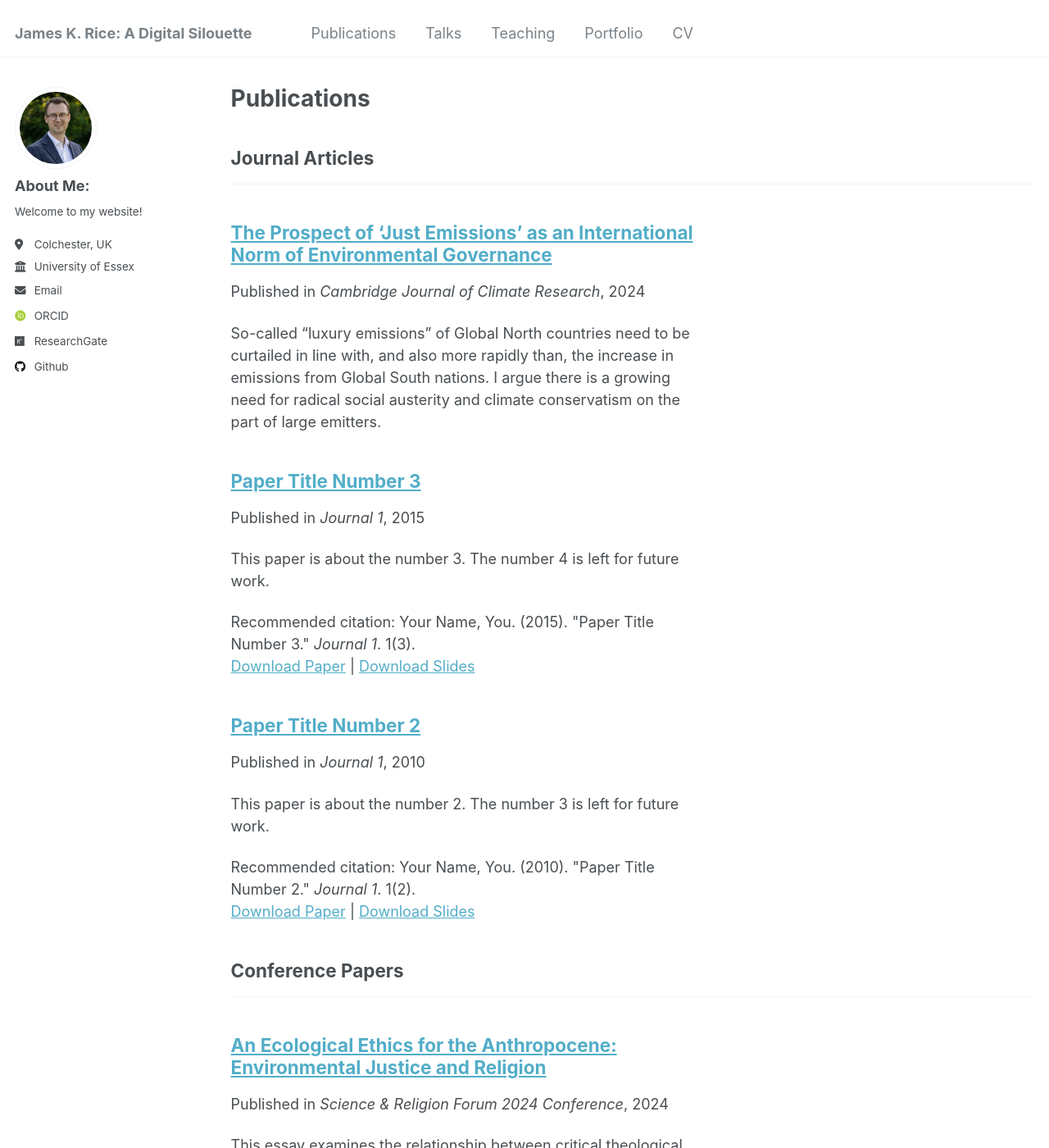
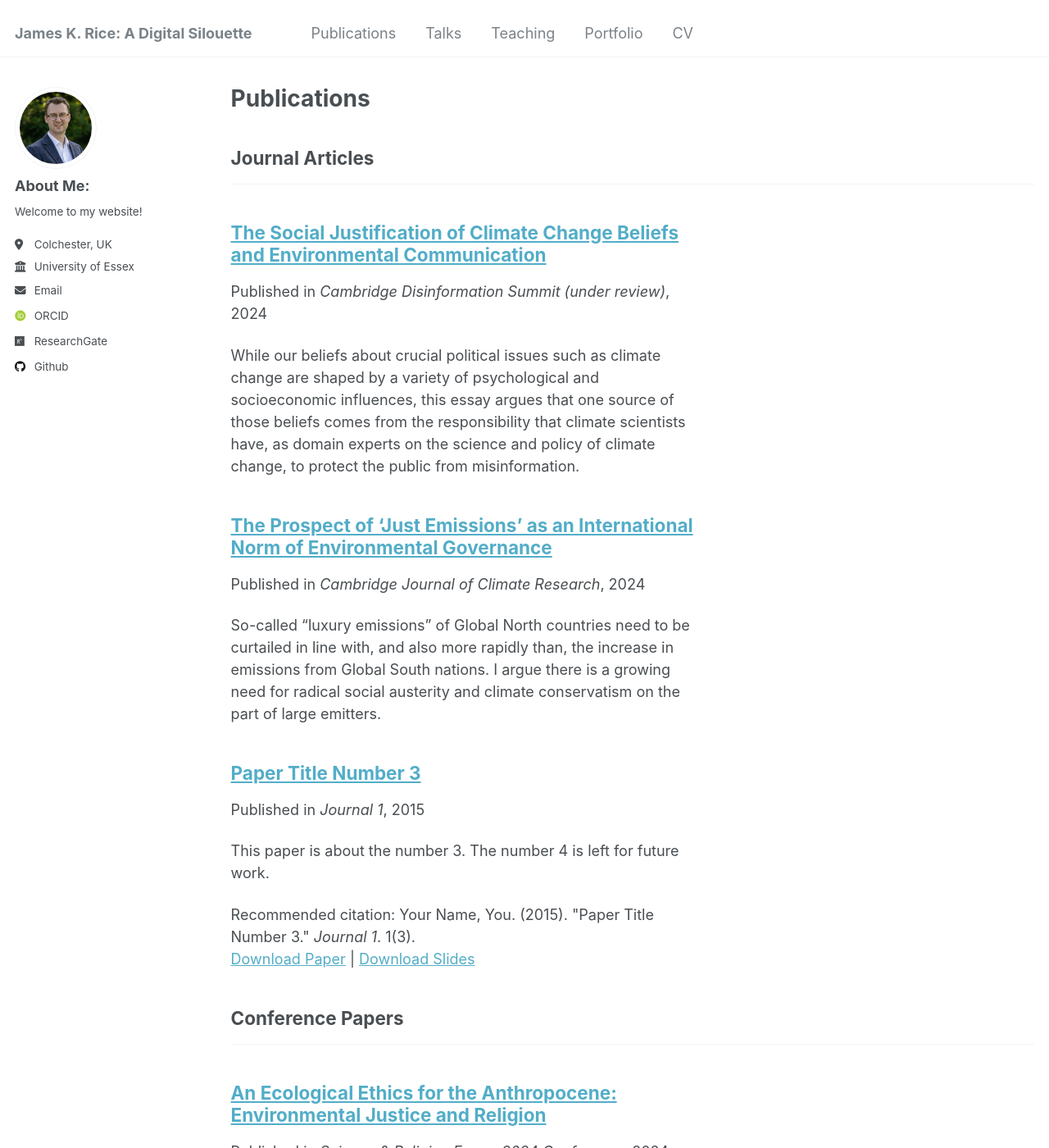
Before and after one commit to jameskrice7/jameskrice7.github.io, a Jekyll site: the page built from _pages/publications.html, in a window 1280 px wide and 1400 px high. Shown: the whole window at 82% size. Built offline with Jekyll 4.4.1, drawn with Linux system fonts in a browser that asks for light colours; some web fonts are replaced.

Commit message:
Update 2010-10-01-paper-title-number-2.md
add paper

```diff
--- a/_publications/2010-10-01-paper-title-number-2.md
+++ b/_publications/2010-10-01-paper-title-number-2.md
@@ -1,14 +1,14 @@
 ---
-title: "Paper Title Number 2"
-collection: publications
+title: "The Social Justification of Climate Change Beliefs and Environmental Communication"
+collection: conference
 category: manuscripts
-permalink: /publication/2010-10-01-paper-title-number-2
-excerpt: 'This paper is about the number 2. The number 3 is left for future work.'
-date: 2010-10-01
-venue: 'Journal 1'
-slidesurl: 'http://academicpages.github.io/files/slides2.pdf'
-paperurl: 'http://academicpages.github.io/files/paper2.pdf'
-citation: 'Your Name, You. (2010). &quot;Paper Title Number 2.&quot; <i>Journal 1</i>. 1(2).'
+permalink: /_publications/Cambridge_disinformation
+excerpt: 'While our beliefs about crucial political issues such as climate change are shaped by a variety of psychological and socioeconomic influences, this essay argues that one source of those beliefs comes from the responsibility that climate scientists have, as domain experts on the science and policy of climate change, to protect the public from misinformation.'
+date: 2024-11-01
+venue: 'Cambridge Disinformation Summit (under review)'
+# slidesurl: 'http://academicpages.github.io/files/slides2.pdf'
+# paperurl: 'http://academicpages.github.io/files/paper2.pdf'
+# citation: 'Your Name, You. (2010). &quot;Paper Title Number 2.&quot; <i>Journal 1</i>. 1(2).'
 ---
 
 The contents above will be part of a list of publications, if the user clicks the link for the publication than the contents of section will be rendered as a full page, allowing you to provide more information about the paper for the reader. When publications are displayed as a single page, the contents of the above "citation" field will automatically be included below this section in a smaller font.
```
